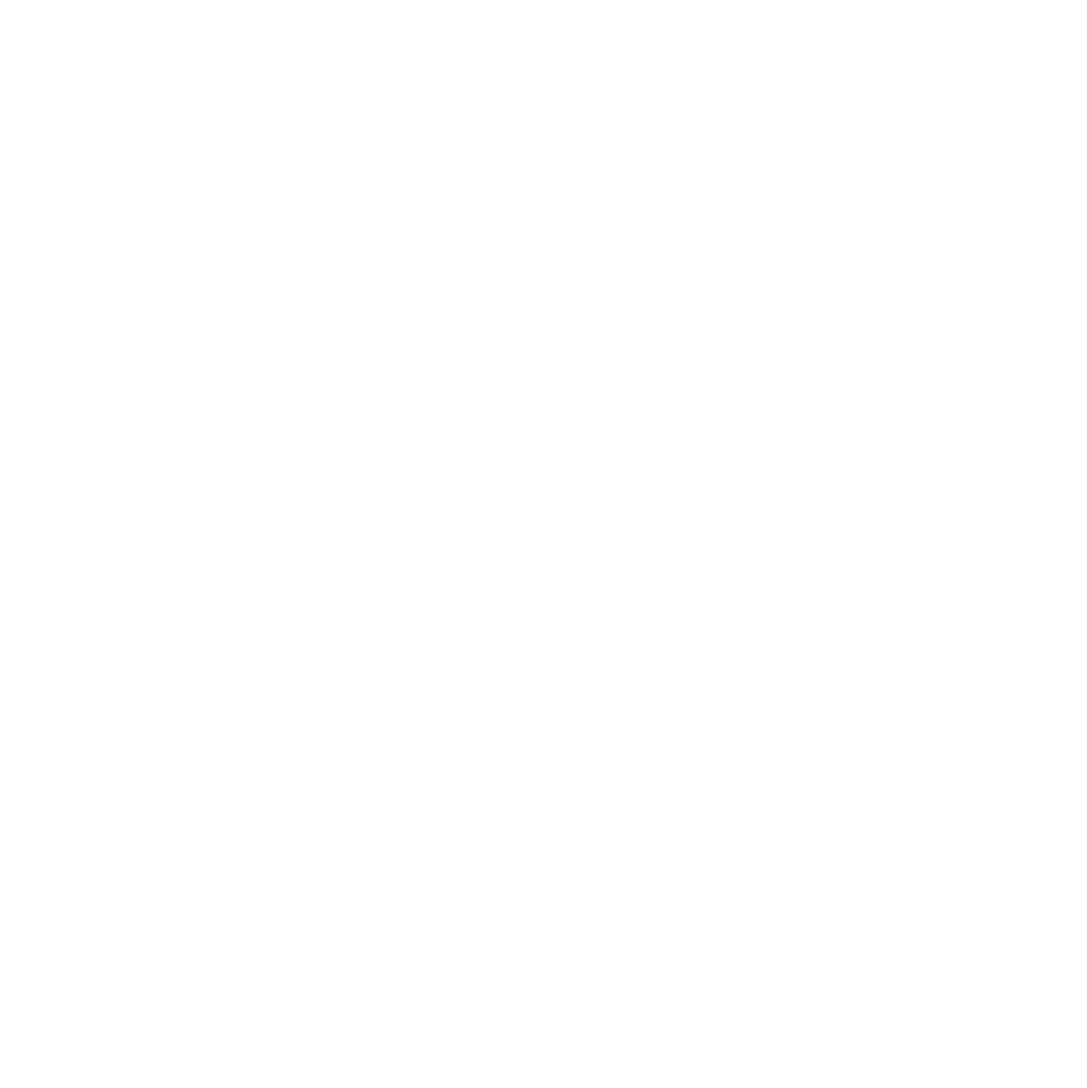
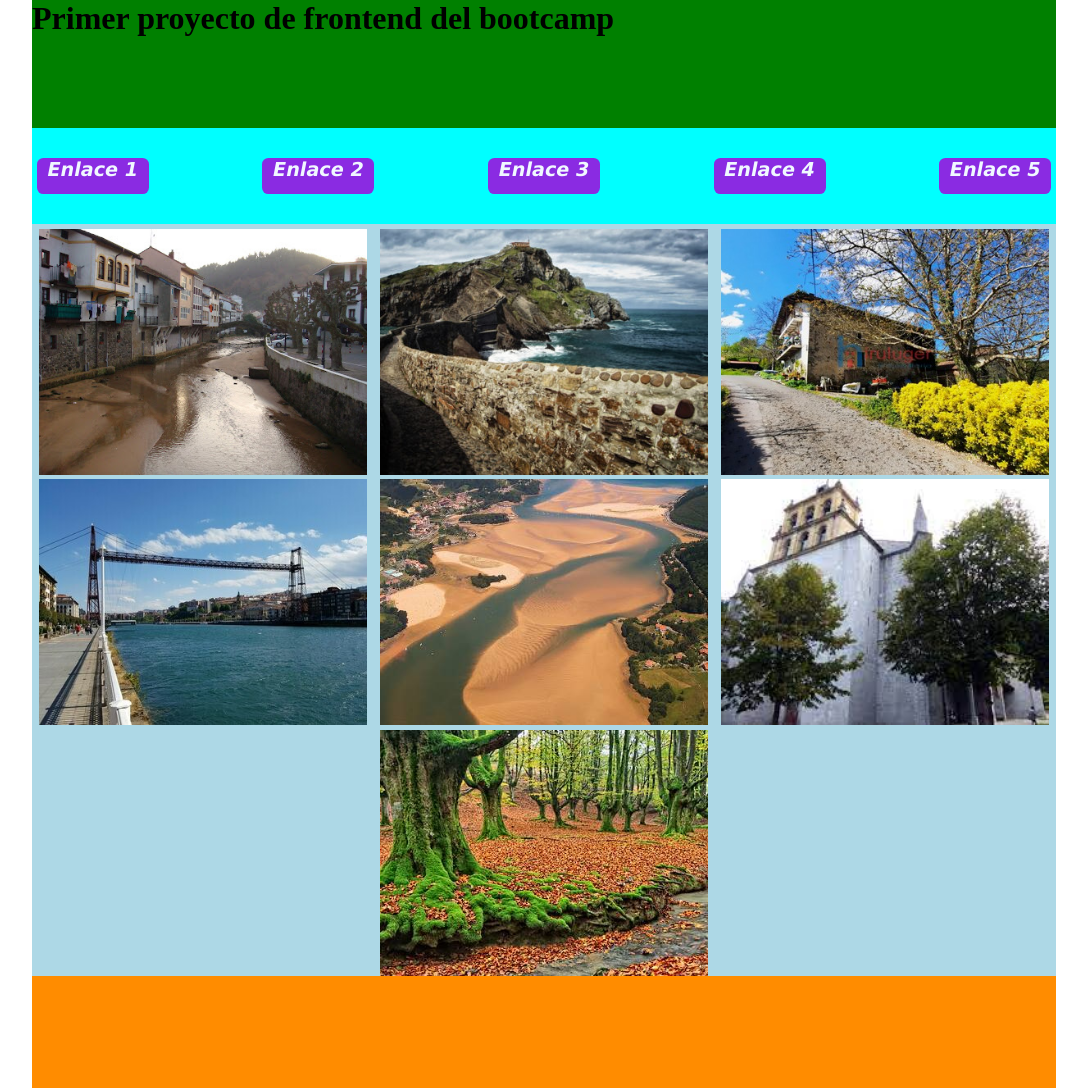
Before and after one commit to troyanojoi-sour/miprimerproye, a plain HTML site: page index.html in a window 1280 px wide. Shown: the whole page, without its empty margins (96-1183 px from the left). Before the commit the page ends 800 px from the top, so only its background shows below. Drawn offline with Linux system fonts and the light colour scheme.

Commit message:
Viernes 17 actul

```diff
--- a/index.html
+++ b/index.html
@@ -4,8 +4,68 @@
     <meta charset="UTF-8">
     <meta name="viewport" content="width=device-width, initial-scale=1.0">
     <title>Document</title>
+    <link rel="stylesheet" href="style.css">
+    <style>
+
+    </style>
 </head>
 <body>
+    <header>
+    <h1>Primer proyecto de frontend del bootcamp</h1>
+    </header>
+    <nav>
+
+     <ul>
+      <li><a href="#">Enlace 1</a></li>
+      <li><a href="#">Enlace 2</a></li>
+      <li><a href="#">Enlace 3</a></li>
+      <li><a href="#">Enlace 4</a></li>
+      <li><a href="#">Enlace 5</a></li>
+
+     </ul>
+
+
+    </nav>
+    <main>
+
+        <img src="img/bizkaia_1.jpg" alt="Foto de Bizkaia"  title="Imagen de Bizkaia">
+        <img src="img/bizkaia_2.jpg" alt="Foto de Bizkaia"  title="Imagen de Bizkaia">
+        <img src="img/bizkaia_3.jpg" alt="Foto de Bizkaia"  title="Imagen de Bizkaia">
+        <img src="img/bizkaia_4.jpg" alt="Foto de Bizkaia"  title="Imagen de Bizkaia">
+        <img src="img/bizkaia_5.jpg" alt="Foto de Bizkaia"  title="Imagen de Bizkaia">
+        <img src="img/bizkaia_6.jpeg" alt="Foto de Bizkaia"  title="Imagen de Bizkaia">
+        <img src="img/bizkaia_7.jpg" alt="Foto de Bizkaia"  title="Imagen de Bizkaia">
+        <!--
+         <div class="izda"> Lorem ipsum, dolor sit amet consectetur adipisicing elit.
+         Accusamus architecto debitis dolore nihil aspernatur
+         doloremque ea maiores excepturi nostrum autem reprehenderit,
+         magni explicabo magnam? Libero!
+        </div>
+         <div> Lorem ipsum, dolor sit amet consectetur adipisicing elit.
+         Accusamus architecto debitis dolore nihil aspernatur
+         doloremque ea maiores excepturi nostrum autem reprehenderit,
+         magni explicabo magnam? Libero!
+        </div>
+         <div class="dcha"> Lorem ipsum, dolor sit amet consectetur adipisicing elit.
+         Accusamus architecto debitis dolore nihil aspernatur
+         doloremque ea maiores excepturi nostrum autem reprehenderit,
+         magni explicabo magnam? Libero!
+        </div>
+         <div> Lorem ipsum, dolor sit amet consectetur adipisicing elit.
+         Accusamus architecto debitis dolore nihil aspernatur
+         doloremque ea maiores excepturi nostrum autem reprehenderit,
+         magni explicabo magnam? Libero!
+        </div>
+        <div> Lorem ipsum, dolor sit amet consectetur adipisicing elit.
+         Accusamus architecto debitis dolore nihil aspernatur
+         doloremque ea maiores excepturi nostrum autem reprehenderit,
+         magni explicabo magnam? Libero!
+        </div>
+        -->
+    </main>
+    <footer>
+
+    </footer>
 
 </body>
 </html>
--- a/style.css
+++ b/style.css
@@ -0,0 +1,125 @@
+/*   Codigo del Reset     */
+
+      * {margin: 0;
+         padding: 0;}
+
+      ul {list-style: none;
+          margin-left: 0;}
+
+      a {text-decoration: none;
+         color: #210303;}
+
+
+
+     /*   Codigo de la Pagina*/
+
+    header, nav, main,footer  {width: 80%;
+                margin: 0 auto;}
+
+
+    header {
+             min-height: 8rem;
+             background-color:green;
+            }
+         /* Menu de navegacion*/
+    nav     {
+            min-height: 6rem;
+            background-color: orange;
+            }
+
+     nav ul {background-color: aqua;
+             min-height: 6rem;
+             display: flex;
+             justify-content: space-between;
+             align-items: center;}
+
+     nav ul li {
+               /*background-color: rgb(103, 123, 83); */
+               height: 2.3rem;
+               /*border: 0.2rem solid black; */
+               margin: 0.3rem;
+               width: 7rem;
+               }
+
+     nav ul li a  {color: aliceblue;
+                   background-color: blueviolet;
+                   display: block;
+                   height: 2.3rem;
+                   text-align: center;
+                   font-family:Verdana, Geneva, Tahoma, sans-serif;
+                   font-size: 1.2rem;
+                   font-weight: 800;
+                   font-style: italic;
+                   border-radius: 0.4rem;
+
+                }
+     nav ul li a:hover {
+                   color:blueviolet;
+                   background-color: aliceblue;
+                   transition: 1s;
+     }
+
+
+    /*   Contenido del sitio */
+
+
+    main {min-height: 20rem;
+            background-color: lightblue;
+            display: flex;
+            flex-wrap: wrap;
+            justify-content:space-around;
+
+          }
+
+    main img {width: 32%;
+              margin-top: 0.3rem;}
+
+    main div {border: 0.3rem solid black;
+              width: 30%;}
+
+        .izda {background-color: aqua;}
+        .dcha {background-color: chartreuse;}
+
+
+    footer {min-height: 7rem;
+            background-color: darkorange;}
+
+         /*  Media Queries          */
+
+            @media screen and (max-width: 650px) {
+  body {
+    background-color: lightgreen;
+  }
+
+       nav ul {flex-direction: column;}
+       nav ul li {width: 20rem;}
+
+
+          main { flex-direction: row;
+                 align-items: center;}
+
+        /*  main div {width: 40%;} */
+
+        main img {width: 40%;}
+
+
+
+}
+
+ @media screen and (max-width: 423px) {
+
+ body {
+    background-color: red;
+  }
+
+     header {display: none;}
+
+           nav ul li {width: 95%;}
+  /* main div {flex-direction: column;
+             width: 95%;}  */
+
+    main img {flex-direction: column;
+              width: 95%;}
+
+
+ }
```
Also changed, not shown: img/Anime.jpg (added), img/bizkaia_1.jpg (added), img/bizkaia_2.jpg (added), img/bizkaia_3.jpg (added), img/bizkaia_4.jpg (added), img/bizkaia_5.jpg (added), img/bizkaia_6.jpeg (added), img/bizkaia_7.jpg (added).
